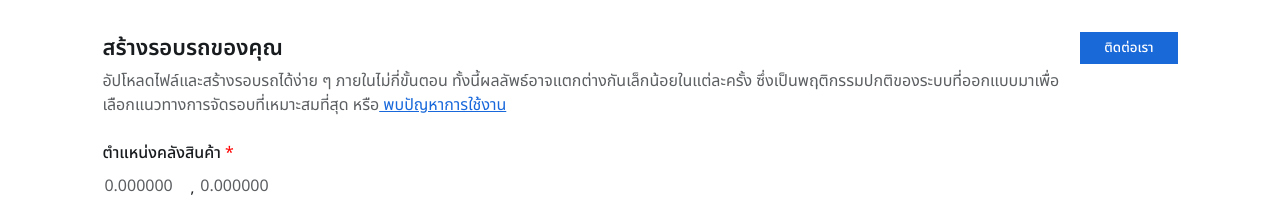
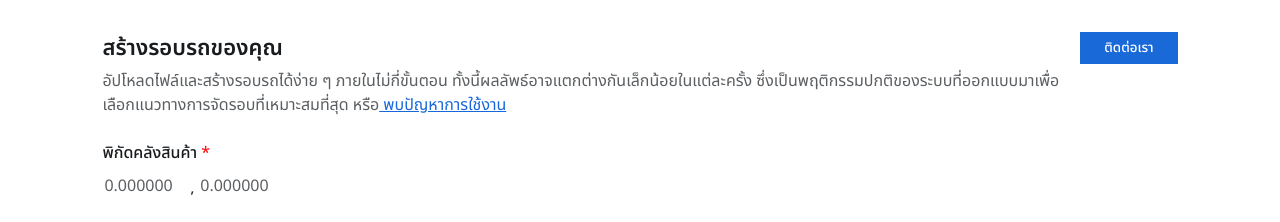
Before and after one commit to HacKaTechxRouteOptimize/Frontend, a Next.js app: page / in a window 1280 px wide. Shown: the top 222 px of the page. Built offline with nearby package versions, Linux system fonts and the light colour scheme.

Commit message:
KAN-133 icon update

```diff
--- a/src/app/(plan)/page.tsx
+++ b/src/app/(plan)/page.tsx
@@ -606,7 +606,7 @@ const Preview = () => {
                 isRequire
                 color="var(--p-500)"
                 labelWeight="500"
-                label="ตำแหน่งคลังสินค้า"
+                label="พิกัดคลังสินค้า"
                 labelGap="0.5rem"
                 value={depotLoc}
                 onChange={setDepotLoc}
```
Also changed, not shown: public/icon/locaton-point.svg (added).
